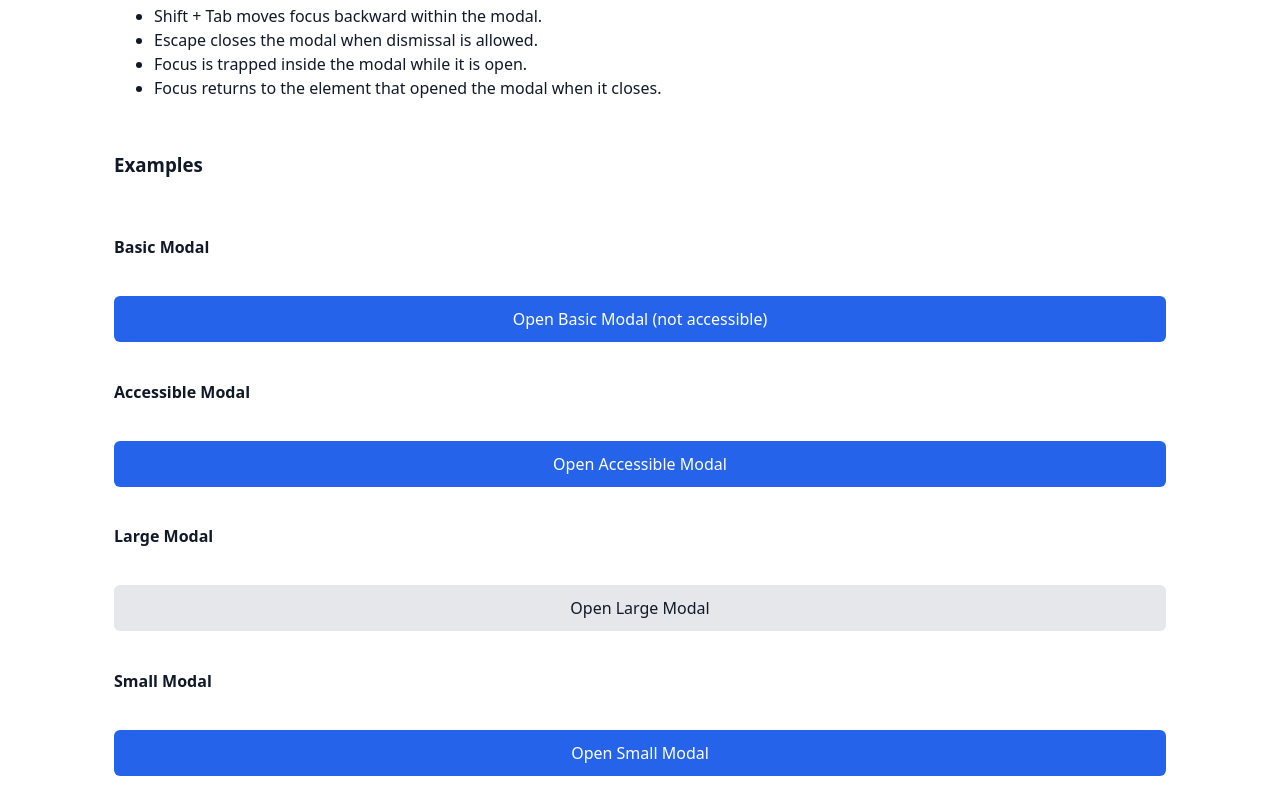
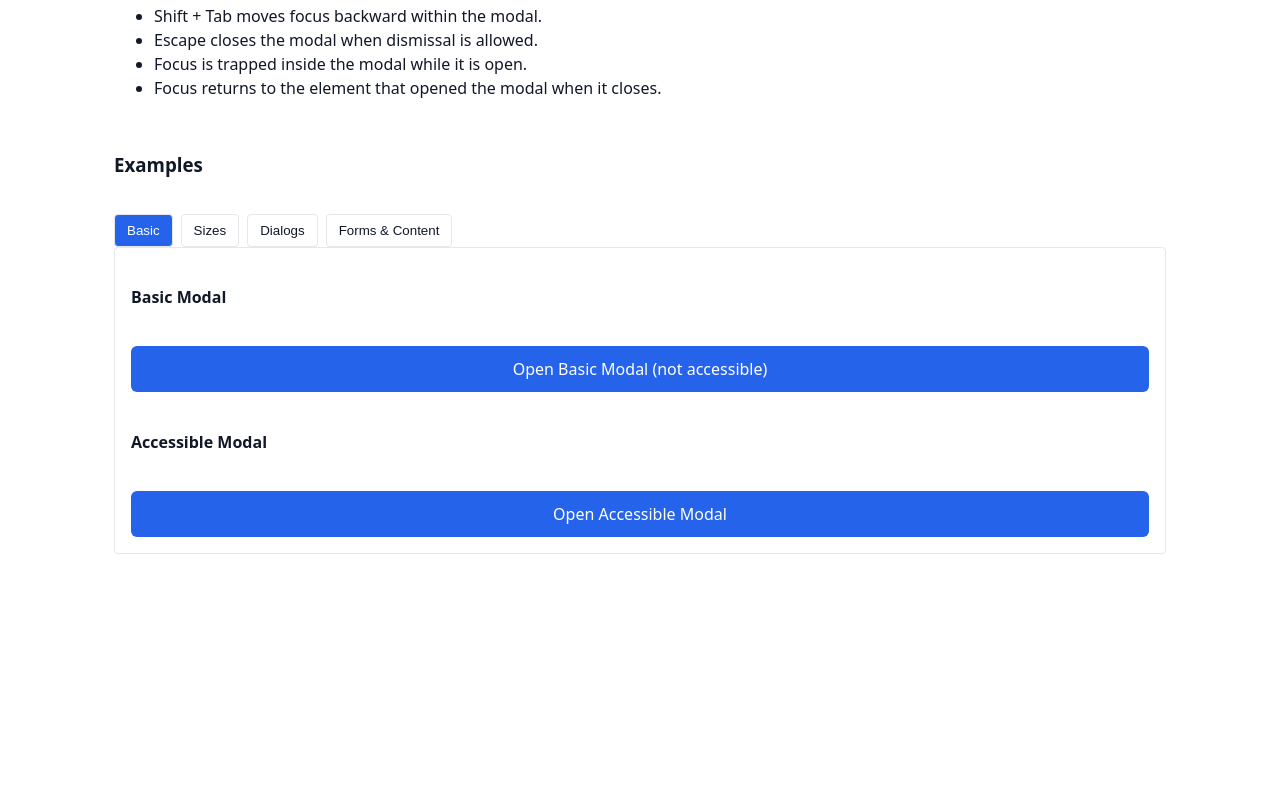
Before and after one commit to rpcorr/accessible-templates, a React (Vite) app: page /modal in a window 1280 px wide. Shown: the part 766-1560 px from the top of the page. After the commit the page ends 1320 px from the top, so only its background shows below. Built offline with nearby package versions, Linux system fonts and the light colour scheme.

Commit message:
Organize modal examples into tabs

```diff
--- a/src/examples/Modals/ModalExamples.tsx
+++ b/src/examples/Modals/ModalExamples.tsx
@@ -1,24 +1,36 @@
 import { useRef, useState } from 'react';
 import { Button } from '../../components/Button';
 import { BasicModal, AccessibleModal } from '../../components/Modal';
+import { Tabs } from '../../components/Tab';
 import { createModalExamples } from './ModalExamplesData';
 
 export function ModalExamples() {
   const [openModal, setOpenModal] = useState<string | null>(null);
-
-  // Single source of truth for focus return
   const activeTriggerRef = useRef<HTMLButtonElement | null>(null);
 
   const modals = createModalExamples({
     closeModal: () => setOpenModal(null),
   });
 
-  return (
-    <section className="stack">
-      <h3>Examples</h3>
+  const basicExamples = modals.filter(
+    (modal) => modal.id === 'basic' || modal.id === 'accessible',
+  );
 
+  const sizeExamples = modals.filter(
+    (modal) => modal.id === 'small' || modal.id === 'large',
+  );
+
+  const dialogExamples = modals.filter(
+    (modal) => modal.id === 'confirm' || modal.id === 'blocking',
+  );
+
+  const formAndContentExamples = modals.filter(
+    (modal) => modal.id === 'form' || modal.id === 'long',
+  );
+
+  const renderExamples = (examples: typeof modals) => (
     <article className="stack">
-        {modals.map((modal) => {
+      {examples.map((modal) => {
         const isOpen = openModal === modal.id;
 
         return (
@@ -59,6 +71,36 @@ export function ModalExamples() {
         );
       })}
     </article>
+  );
+
+  return (
+    <section className="stack">
+      <h3>Examples</h3>
+
+      <Tabs
+        tabs={[
+          {
+            id: 'basic',
+            label: 'Basic',
+            content: renderExamples(basicExamples),
+          },
+          {
+            id: 'sizes',
+            label: 'Sizes',
+            content: renderExamples(sizeExamples),
+          },
+          {
+            id: 'dialogs',
+            label: 'Dialogs',
+            content: renderExamples(dialogExamples),
+          },
+          {
+            id: 'forms-content',
+            label: 'Forms & Content',
+            content: renderExamples(formAndContentExamples),
+          },
+        ]}
+      />
     </section>
   );
 }
```
Lines whose indentation alone changed are shown as unchanged.
